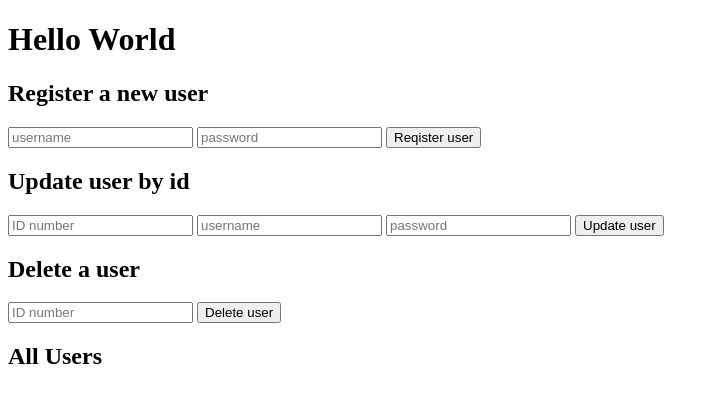
After one commit to heiskane/python_flask_homework, a Flask app: template day2/crud_app/templates/home.html in a window 1280 px wide. The commit adds this page. Shown: the top 403 px of the page, without its empty margins (0-719 px from the left). Run offline with Flask 2, Linux system fonts and the light colour scheme; the template is opened without the code that fills it, so the values that code supplies are empty.

Commit message:
added CRUD app

```diff
--- /dev/null
+++ b/day2/crud_app/crud.py
@@ -0,0 +1,61 @@
+from flask import Flask, render_template, request, url_for, redirect
+from flask_sqlalchemy import SQLAlchemy
+
+app = Flask(__name__)
+app.config['SQLALCHEMY_DB_URI'] = 'sqlite:///:memory:'
+db = SQLAlchemy(app)
+
+class User(db.Model):
+	id = db.Column(db.Integer, primary_key=True)
+	username = db.Column(db.String, nullable=False)
+	password = db.Column(db.String, nullable=False)
+
+	def __repr__(self):
+		return f'Username: {self.username}'
+
+db.create_all()
+
+@app.route('/')
+def home():
+	users = User.query.all()
+	return render_template("home.html", users=users, title="Basic CRUD")
+
+# Accept POST requests
+# https://stackoverflow.com/questions/37362971/how-to-allow-post-method-with-flask
+@app.route('/register', methods=['POST'])
+def register():
+	username = request.form['username']
+	password = request.form['password']
+	user = User()
+	user.username = username
+	user.password = password
+	db.session.add(user)
+	db.session.commit()
+	return redirect(url_for('home'))
+
+@app.route('/delete_user', methods=['POST'])
+def delete_user():
+	id = request.form['id']
+	# https://stackoverflow.com/questions/27158573/how-to-delete-a-record-by-id-in-flask-sqlalchemy
+	User.query.filter_by(id=id).delete()
+	db.session.commit()
+	return redirect(url_for('home'))
+
+@app.route('/update_user', methods=['POST'])
+def update_user():
+	id = request.form['id']
+	username = request.form['username']
+	password = request.form['password']
+	user = User.query.filter_by(id=id).first()
+	user.username = username if username else user.username
+	user.password = password if password else user.password
+	db.session.commit()
+	return redirect(url_for('home'))
+
+
+@app.route('/login')
+def login():
+	return "TODO: handle login"
+
+if __name__ == '__main__':
+	app.run(debug=True)
--- /dev/null
+++ b/day2/crud_app/templates/home.html
@@ -0,0 +1,43 @@
+{% extends "layout.html" %}
+{% block content %}
+
+<h2>Register a new user</h2>
+<form action="/register" method="POST">
+	<input type="text" name="username" placeholder="username">
+	<input type="password" name="password" placeholder="password">
+	<input type="submit" value="Reqister user">
+</form>
+
+<h2>Update user by id</h2>
+<form action="/update_user" method="POST">
+	<input type="text" name="id" placeholder="ID number">
+	<input type="text" name="username" placeholder="username">
+	<input type="password" name="password" placeholder="password">
+	<input type="submit" value="Update user">
+</form>
+
+<h2>Delete a user</h2>
+<form action="/delete_user" method="POST">
+	<input type="text" name="id" placeholder="ID number">
+	<input type="submit" value="Delete user">
+</form>
+
+<h2>All Users</h2>
+{% if users %}
+		<table>
+			<tr>
+				<th>Id</th>
+				<th>Username</th>
+				<th>Password</th>
+			</tr>
+	{% for user in users %}
+			<tr>
+				<td>{{ user.id }}</td>
+				<td>{{ user.username }}</td>
+				<td>{{ user.password }}</td>
+			</tr>
+	{% endfor %}
+		</table>
+{% endif %}
+
+{% endblock content %}
--- /dev/null
+++ b/day2/crud_app/templates/layout.html
@@ -0,0 +1,12 @@
+<!DOCTYPE html>
+<html lang="en">
+	<head>
+		<meta charset="utf-8">
+		{% set title = "Hello World" if not title else title %}
+		<title>{{ title }}</title>
+	</head>
+	<body>
+		<h1>{{ title }}</h1>
+		{% block content %}{% endblock content %}
+	</body>
+</html>
--- a/day2/temps/templates/layout.html
+++ b/day2/temps/templates/layout.html
@@ -4,6 +4,9 @@
 		{% set title = "Hello World" if not title else title %}
 		<title>{{title}}</title>
 		<meta charset="UTF-8">
+		<style>
+			{% include "style.css" %}
+		</style>
 	</head>
 	<body>
 		<h1>{{title}}</h1>
--- /dev/null
+++ b/day2/temps/templates/style.css
@@ -0,0 +1,3 @@
+body {
+	color: #010101;
+}
```
